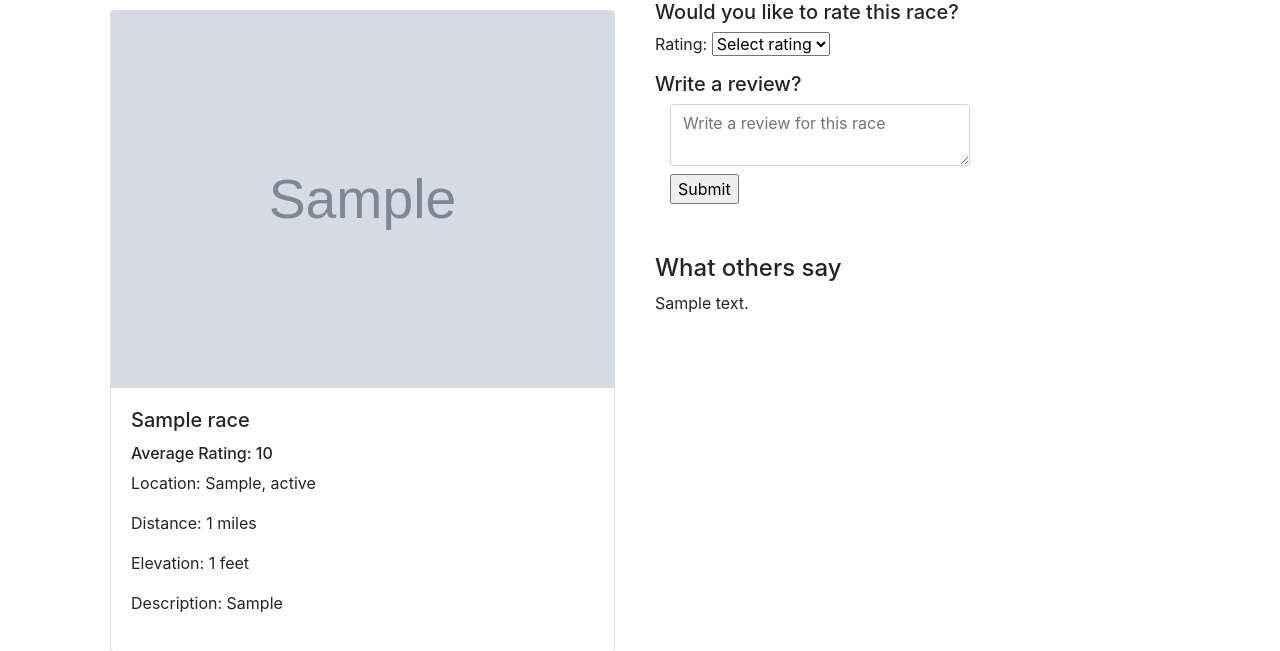
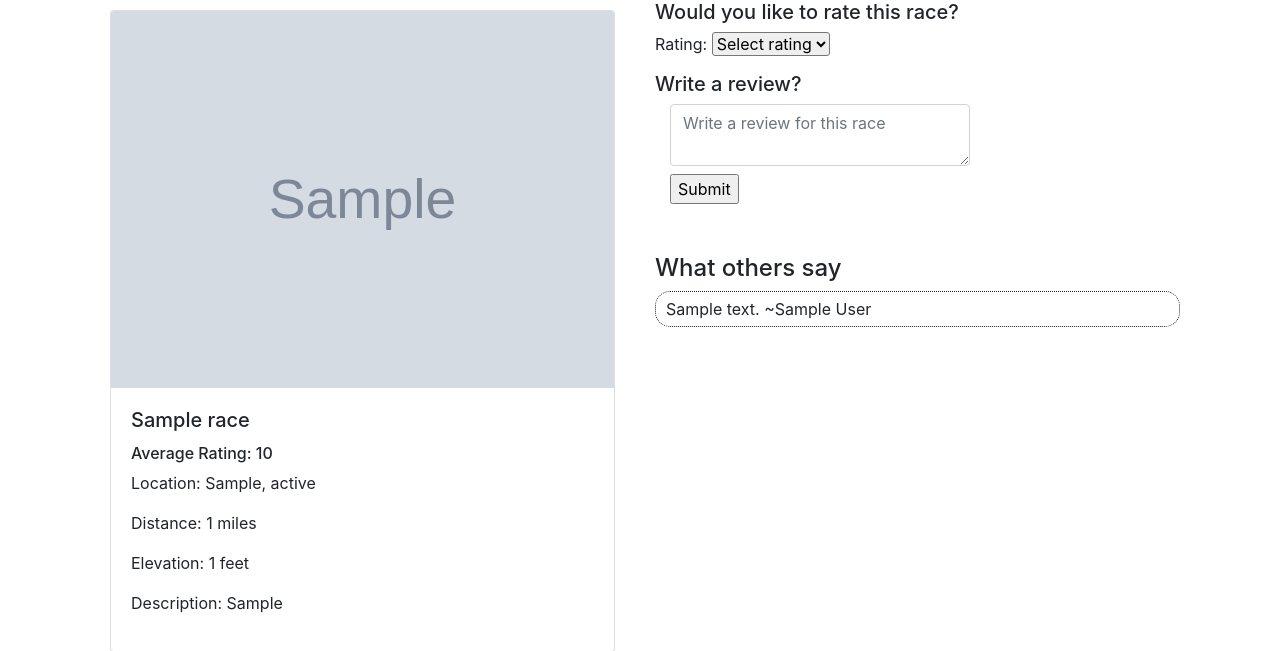
Before and after one commit to chueny/gravelbikeraces, a Flask app: page /races/1 in a window 1280 px wide. Shown: the part 56-707 px from the top of the page. Run offline with Flask 2, Linux system fonts and the light colour scheme; the visitor is signed in with stand-in values (Sample User, id 1); tables that the repository leaves empty hold one stand-in row (values such as "Sample post"); grey boxes marked "Sample" are stand-in pictures.

```diff
--- a/static/css/maps.css
+++ b/static/css/maps.css
@@ -83,6 +83,17 @@ html, body {
     margin-top: 50px;
 }
 
+.select-rating {
+    border-radius: 3px;
+}
+
+.display-review{
+    border: dotted;
+    border-radius: 15px;
+    border-width: thin;
+    padding: 5px;
+    padding-left: 10px;
+}
 /* ===Add a new bike race=================== */
 
 .add-race-background{
--- a/templates/race_details.html
+++ b/templates/race_details.html
@@ -29,7 +29,7 @@
                 <h5>Would you like to rate this race?</h5>
                 <p>
                     Rating:
-                    <select name="score" required>
+                    <select class="select-rating" name="score" required>
                         <option value="">Select rating</option>
                         {% for num in range(1, 6) %}
                         <option value="{{num}}" >{{num}}</option>
@@ -53,7 +53,7 @@
                 {% endif %}
                     <h4 >What others say </h4>
                     {% for review in race.reviews %}
-                    <p class="display-review">{{ review.review }} </p>
+                    <p class="display-review">{{ review.review }} ~{{review.user.name}}</p>
                 {% endfor %}
             </div>
         </div>
--- a/tests.py
+++ b/tests.py
@@ -60,6 +60,7 @@ class GravelTestsDatabse(TestCase):
    ## test failed login
    ## test if account already exists via signup
 
+#good test case is to check for null. if null, then false test
 #use the link below to do the tests
 #https://fellowship.hackbrightacademy.com/materials/t4/exercises/testing-py/further-study.html
 #https://fellowship.hackbrightacademy.com/materials/t4/lectures/testing-2/
```
Also changed, not shown: templates/find.html (+5 -7 lines).
